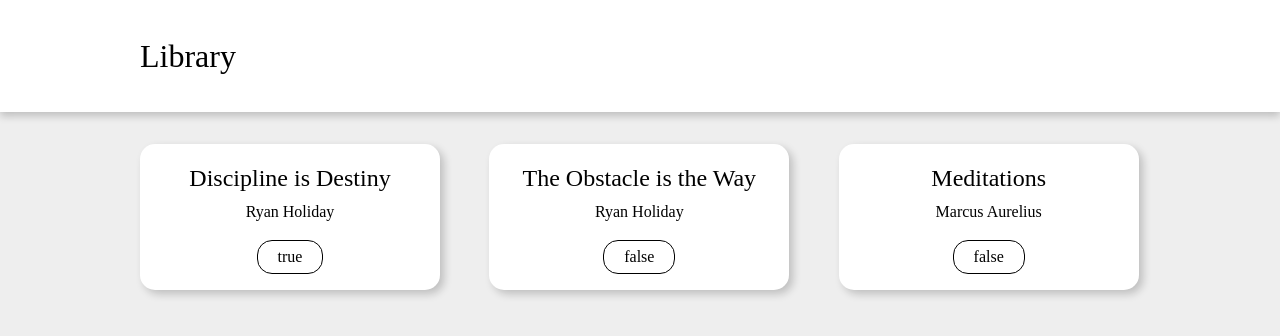
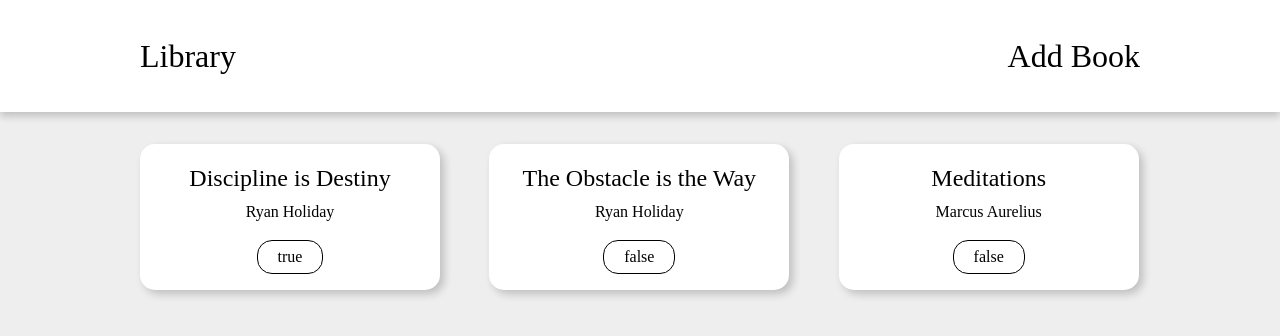
Before and after one commit to Giuliorio/Library, a plain HTML site: page index.html in a window 1280 px wide. Drawn offline with Linux system fonts and the light colour scheme.

Commit message:
Add the add book button

```diff
--- a/index.html
+++ b/index.html
@@ -11,7 +11,9 @@
     <header>
         <div class="spacing">
             <div class="logo">Library</div>
-            <ul></ul>
+            <ul>
+                <li class="add-book">Add Book</li>
+            </ul>
         </div>
     </header>
     <div class="main">
--- a/script.js
+++ b/script.js
@@ -1,5 +1,6 @@
 const myLibrary = []
 const cardSection = document.querySelector('.main .spacing')
+const addBookButton = document.querySelector('.add-book')
 
 function Book(title, author, read) {
     this.title = title
--- a/styles.css
+++ b/styles.css
@@ -15,7 +15,7 @@
     padding: 2rem 0;
 }
 
-.header .spacing {
+header .spacing {
     display: flex;
     justify-content: space-between;
     align-items: center;
```
